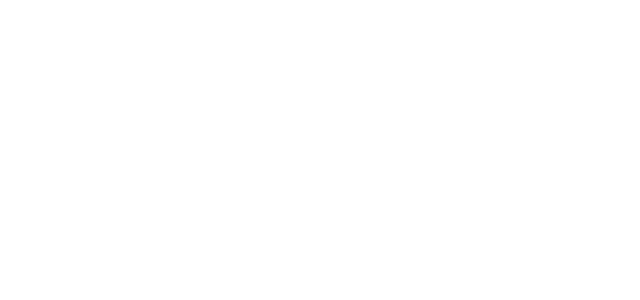
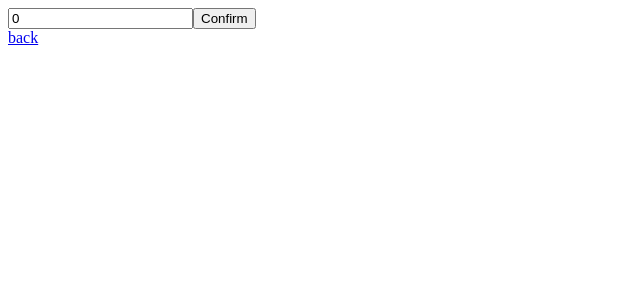
Before and after one commit to KasidisGit/Everything-You-Need, a React (Create React App) app: page /buyproduct/1 in a window 1280 px wide. Shown: the top 300 px of the page, without its empty margins (0-640 px from the left). Built offline with nearby package versions, Linux system fonts and the light colour scheme.

Commit message:
connect backend to frontend

```diff
--- a/src/App.js
+++ b/src/App.js
@@ -1,6 +1,7 @@
 import Register from './components/Register';
 import AddProduct from './components/AddProduct';
 import ListProduct from './components/ListProduct';
+import BuyProduct from './components/BuyProduct'
 import Login from './components/Login';
 import { BrowserRouter as Router, Switch, Route } from 'react-router-dom'
 
@@ -21,6 +22,9 @@ function App() {
           <Route path='/listproduct'>
             <ListProduct />
           </Route>
+          <Route path='/buyproduct/:productId'>
+            <BuyProduct />
+          </Route>
           <Route path='/login'>
             <Login />
           </Route>
--- /dev/null
+++ b/src/components/BuyProduct.js
@@ -0,0 +1,51 @@
+import { useState } from 'react';
+import { Link } from 'react-router-dom';
+
+const axios = require('axios');
+const accessTokenStorage = window.localStorage;
+
+const initialState = {
+    number: 0
+};
+
+export default function BuyProduct() {
+
+  const [formState, setFormState] = useState(initialState);
+
+  const submitHandler = event => {
+    event.preventDefault();
+    postData();
+  };
+
+  const postData = () => {
+    const json = JSON.stringify(formState);
+    axios.post(
+      'http://localhost:9000/api/v1/products/buy/'+accessTokenStorage.getItem('productId'), json, {
+        headers: {
+          'Content-Type': 'application/json',
+          'Authorization': 'Bearer '+ accessTokenStorage.getItem('UserAccessToken') ,
+          'Access-Control-Allow-Origin' : '*'
+        }
+      });
+  };
+
+  return (
+    <div className="AddProduct">
+
+    <form onSubmit={submitHandler} >
+    <input
+      type="number"
+      placeholder="number"
+      value={formState.number}
+      onChange={e => {
+        setFormState({ ...formState, number: e.target.value });
+      }}
+    />
+    <button type="submit">Confirm</button>
+  </form>
+  <Link to={{pathname: '/listproduct'}}>
+      back
+  </Link>
+  </div>
+  )
+}
--- a/src/components/ListProduct.js
+++ b/src/components/ListProduct.js
@@ -1,4 +1,5 @@
 import { useEffect, useState } from 'react';
+import { Link } from 'react-router-dom';
 
 const axios = require('axios');
 const accessTokenStorage = window.localStorage;
@@ -6,6 +7,10 @@ const accessTokenStorage = window.localStorage;
 export default function Product() {
 
   const [products, setProducts] = useState([]);
+
+  const submitHandler = (productId) => {
+    accessTokenStorage.setItem('productId', productId)
+  };
 
   useEffect( () => {
 
@@ -28,9 +33,21 @@ export default function Product() {
 
   return (
     <div className="ListProduct">
-        { products.map(element => {
-            return <pre>{JSON.stringify(element,0,2)}</pre>
+        { products.map((element, idx) => {
+
+            return <>
+
+            <pre>
+                {JSON.stringify(element,0,2)}
+            </pre>
+
+            <Link onClick={()=>submitHandler(element.id)} key={idx} to={{ pathname: "/buyproduct/"+element.id, state: element }}>
+                Buy
+            </Link>
+
+            </>
         }) }
+
     </div>
   )
 }
```
